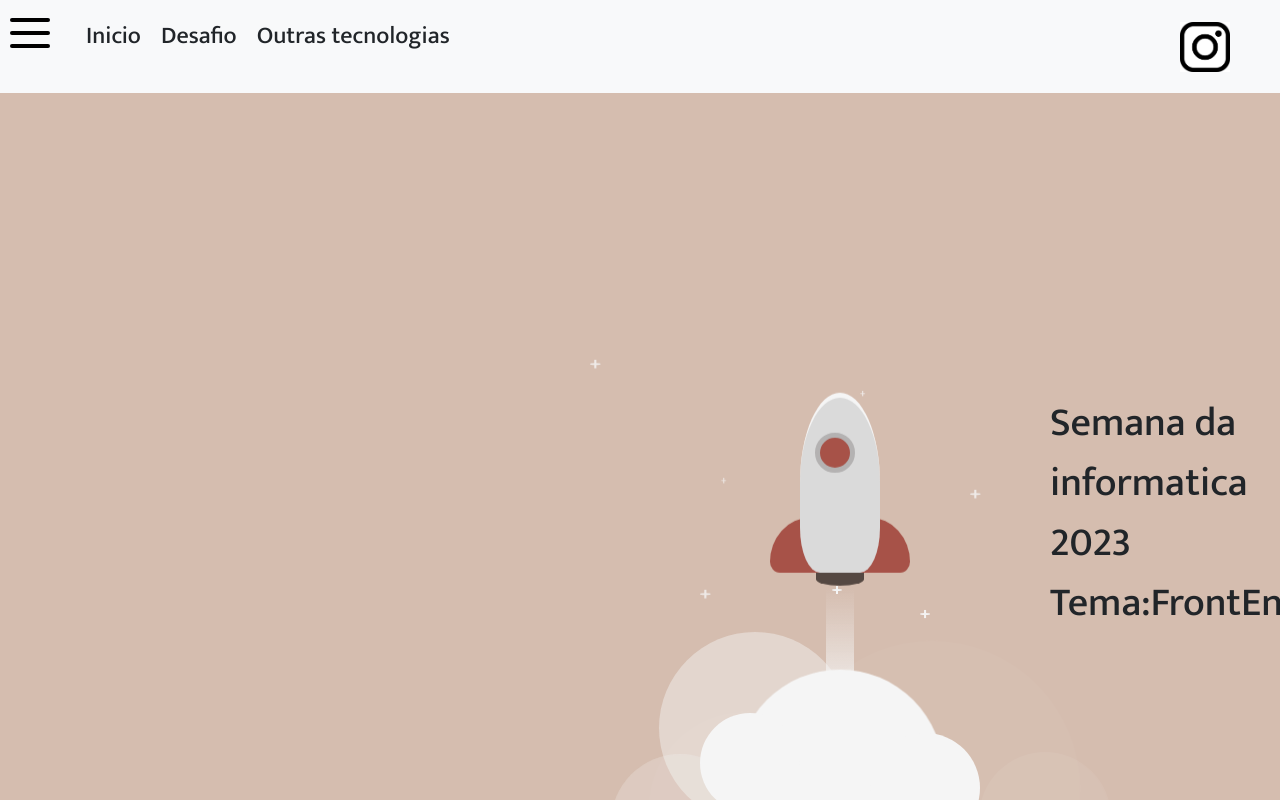
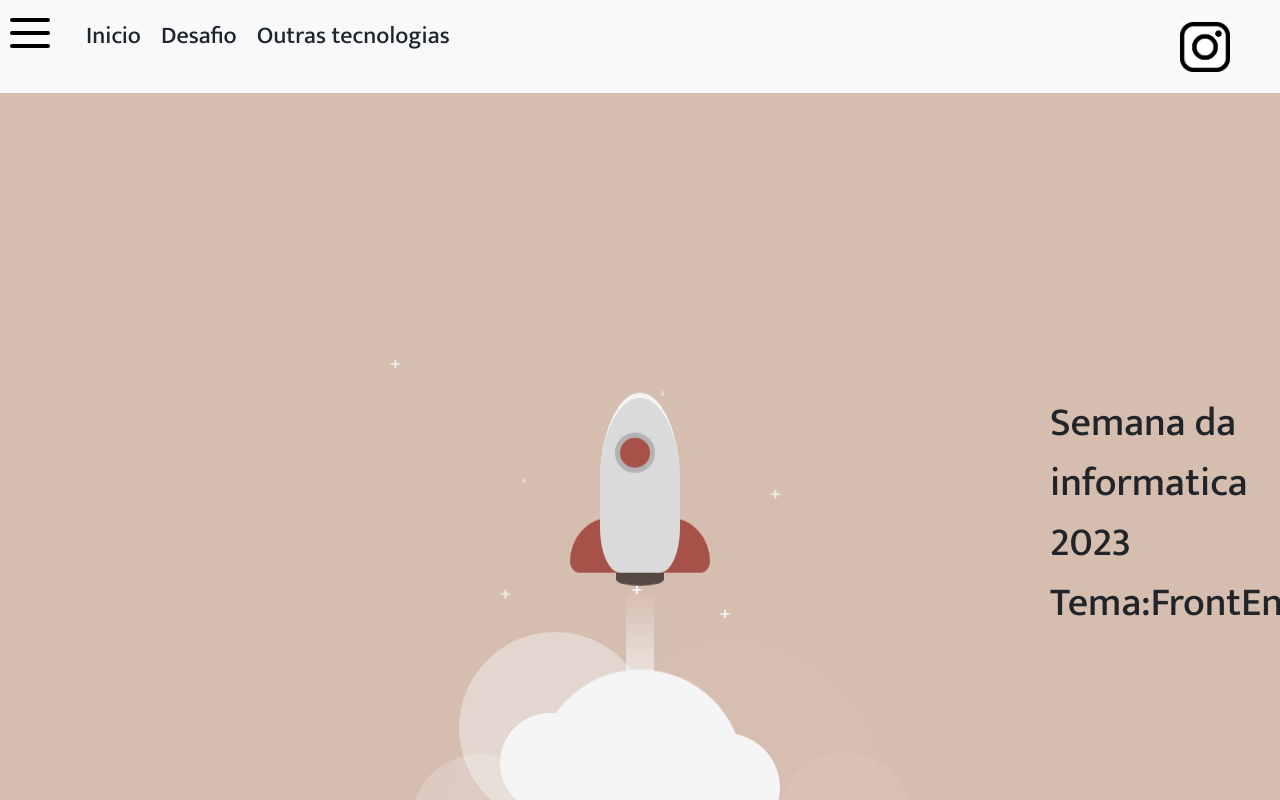
Before and after one commit to influenza/frontend2023, a React (Vite) app: page / in a window 1280 px wide. Shown: the top 800 px of the page. Built offline with nearby package versions, Linux system fonts and the light colour scheme.

Commit message:
Update foguete.css

```diff
--- a/src/foguete.css
+++ b/src/foguete.css
@@ -4,7 +4,7 @@
   top: 300px;
   width: 80px;
   left: calc(50% - 40px);
-  left: 800px;
+  left: 600px;
 }
   .rocket .rocket-body {
     width: 80px;
```
